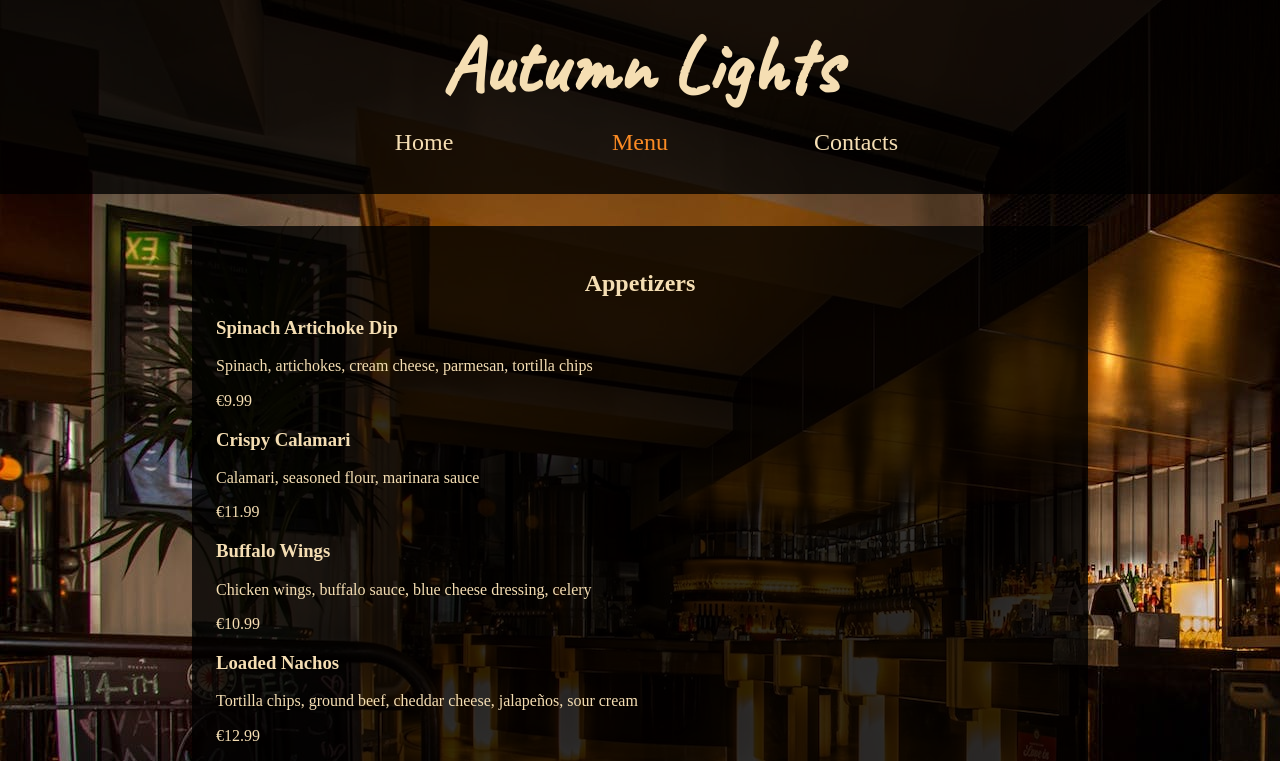
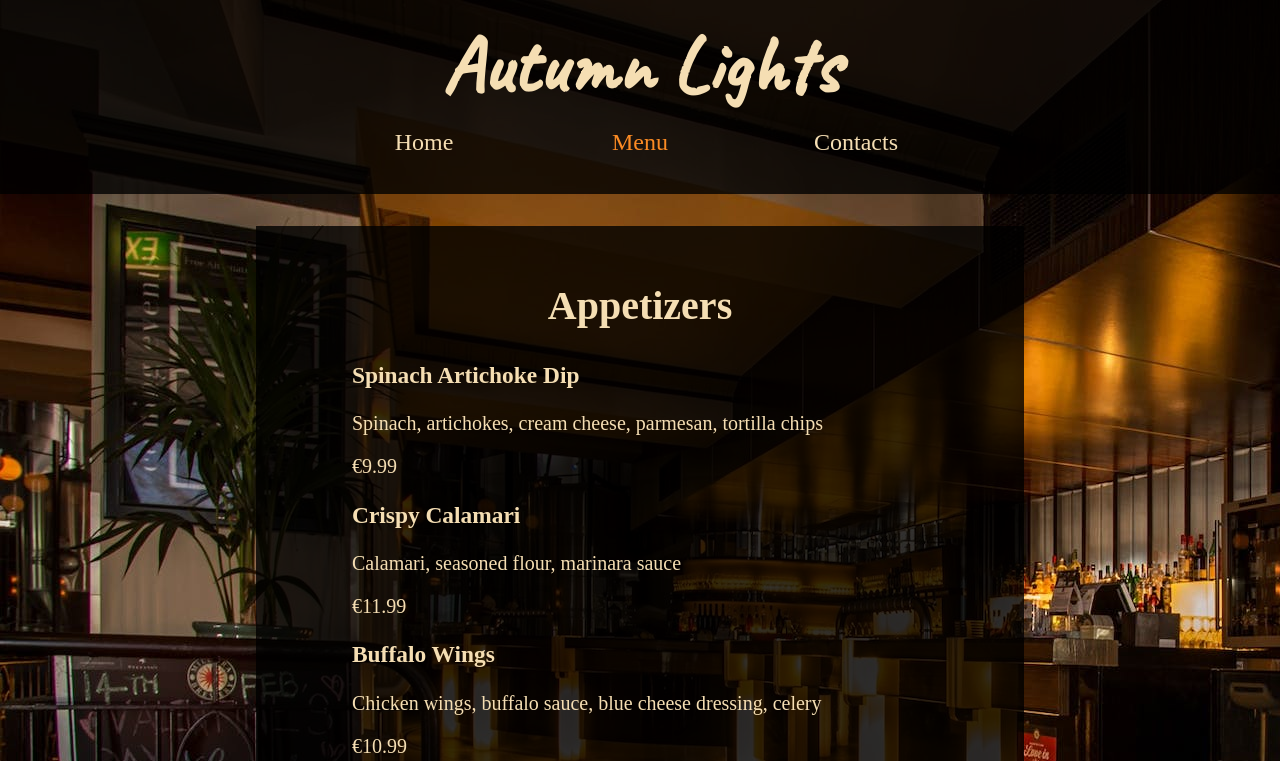
Before and after one commit to r-stake/restaurant-page, a website built with webpack: page dist/index.html in a window 1280 px wide. Both pictures are taken after a click on the button "Menu". Shown: the top 761 px of the page. Built offline with nearby package versions, Linux system fonts and the light colour scheme.

Commit message:
refactor: Changed some css styles

```diff
--- a/src/css/style.css
+++ b/src/css/style.css
@@ -62,7 +62,7 @@ main {
 
 main > div {
   background-color: rgb(0, 0, 0, 0.8);
-  width: 70%;
+  width: 60%;
   padding: 1.5rem;
   color: wheat;
   margin: 2rem 0;
@@ -70,12 +70,25 @@ main > div {
 
 main .home p {
   color: wheat;
-  font-size: 1.75vw;
+  font-size: 1.5rem;
   margin: 0;
 }
 
 #content main .menu h2 {
   text-align: center;
+  font-size: 2.5rem;
+}
+
+#content main .menu .dish {
+  margin: 0 10%;
+}
+
+#content main .menu .dish h3 {
+  font-size: 1.4625rem;
+}
+
+#content main .menu .dish p {
+  font-size: 1.25rem;
 }
 
 #content main .contacts > div {
--- a/src/javascript/contacts.js
+++ b/src/javascript/contacts.js
@@ -8,8 +8,8 @@ const contactInfo = {
   email: "info@autumnlights.com",
   phone: '802 211 258 6698',
   'working hours': [
-    "MON - FRI, 9 AM - 6 PM",
-    "SAT - SUN, 9 AM - 4 PM",
+    "MON - FRI, 9 AM - 10 PM",
+    "SAT - SUN, 9 AM - 11 PM",
   ]
 }
 
--- a/src/javascript/home.js
+++ b/src/javascript/home.js
@@ -1,7 +1,7 @@
 import { createReference, createElement, appendElement, addTextContent, createMainSection } from './helper_functions.js';
 
 const home = {
-  description: "Discover Autumn Lights, a haven of tranquility. With its softly lit, rustic interior and a serene ambiance that perfectly captures the essence of autumn, our restaurant offers a respite from the everyday hustle. Indulge in our thoughtfully curated menu, artfully prepared to evoke the flavors of the season, while basking in the soothing melodies that add an extra layer of relaxation to your dining experience. At Autumn Lights, let the gentle atmosphere and the delightful cuisine guide you into a moment of peaceful bliss and contentment."
+  description: "Discover Autumn Lights, a haven of tranquility. With its softly lit, rustic interior and a serene ambiance that perfectly captures the essence of autumn, our restaurant offers a respite from the everyday hustle. At Autumn Lights, let the gentle atmosphere and the delightful cuisine guide you into a moment of peaceful bliss and contentment."
 }
 
 export default function renderHome() {
```
Also changed, not shown: dist/bundle.js.
